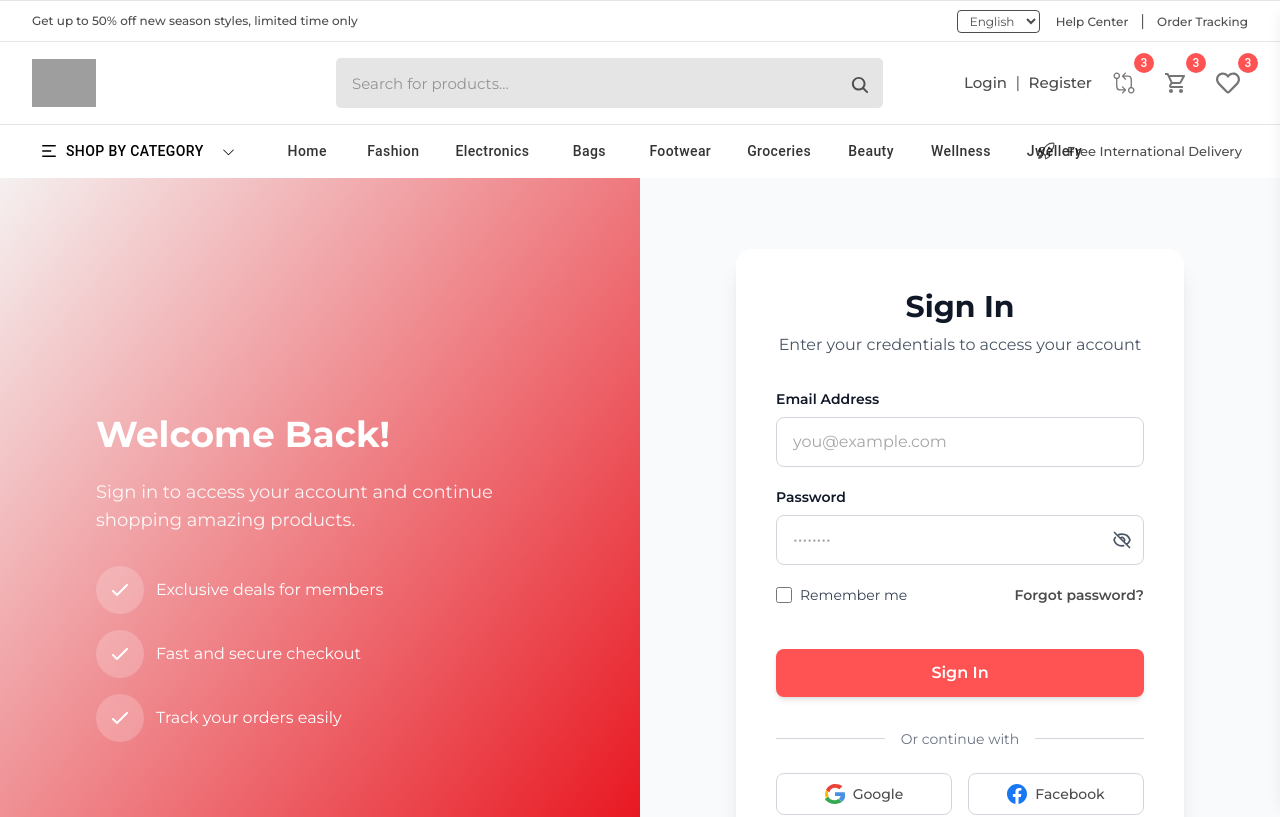
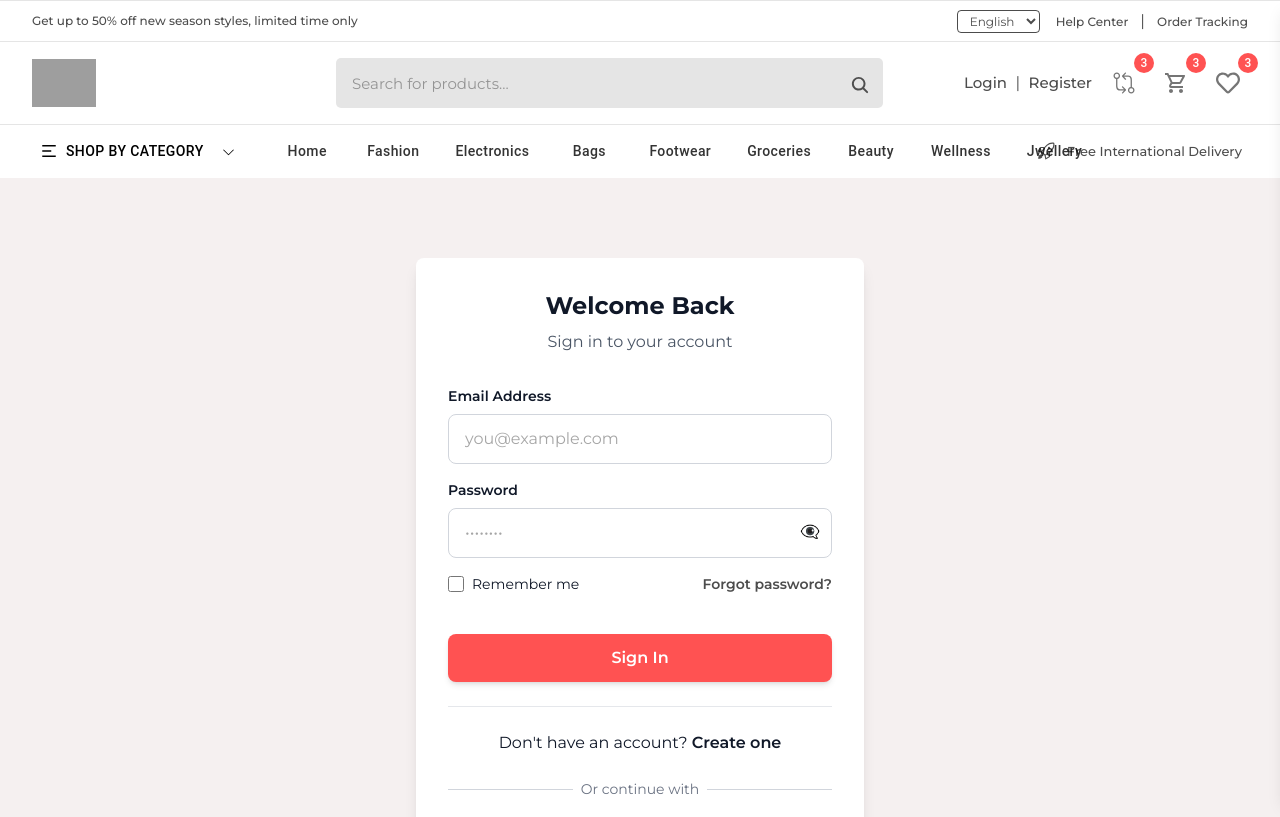
Before and after one commit to siddhesh-kulkarni/mern-ecommerce-app, a React (Vite) app: page /login in a window 1280 px wide. Shown: the top 817 px of the page. Built offline with nearby package versions, Linux system fonts and the light colour scheme; grey boxes are pictures that could not be loaded.

Commit message:
original login page

```diff
--- a/src/Pages/Login/page.jsx
+++ b/src/Pages/Login/page.jsx
@@ -1,6 +1,5 @@
 import React, { useState } from 'react'
 import { useTranslation } from 'react-i18next'
-import { Link } from 'react-router-dom'
 
 const Login = () => {
   const { t } = useTranslation()
@@ -19,43 +18,12 @@ const Login = () => {
   }
 
   return (
-    <div className="min-h-screen flex flex-col lg:flex-row">
-      <div className="hidden lg:flex lg:w-1/2 bg-gradient-to-br from-primary to-red-600 items-center justify-center p-12">
-        <div className="text-white max-w-md">
-          <h1 className="text-4xl font-bold mb-6">Welcome Back!</h1>
-          <p className="text-lg mb-8 opacity-90">Sign in to access your account and continue shopping amazing products.</p>
-          <div className="space-y-4">
-            <div className="flex items-center gap-3">
-              <div className="w-12 h-12 bg-white/20 rounded-full flex items-center justify-center">
-                <svg className="w-6 h-6" fill="none" stroke="currentColor" viewBox="0 0 24 24"><path strokeLinecap="round" strokeLinejoin="round" strokeWidth={2} d="M5 13l4 4L19 7" /></svg>
-              </div>
-              <span>Exclusive deals for members</span>
-            </div>
-            <div className="flex items-center gap-3">
-              <div className="w-12 h-12 bg-white/20 rounded-full flex items-center justify-center">
-                <svg className="w-6 h-6" fill="none" stroke="currentColor" viewBox="0 0 24 24"><path strokeLinecap="round" strokeLinejoin="round" strokeWidth={2} d="M5 13l4 4L19 7" /></svg>
-              </div>
-              <span>Fast and secure checkout</span>
-            </div>
-            <div className="flex items-center gap-3">
-              <div className="w-12 h-12 bg-white/20 rounded-full flex items-center justify-center">
-                <svg className="w-6 h-6" fill="none" stroke="currentColor" viewBox="0 0 24 24"><path strokeLinecap="round" strokeLinejoin="round" strokeWidth={2} d="M5 13l4 4L19 7" /></svg>
-              </div>
-              <span>Track your orders easily</span>
-            </div>
-          </div>
-        </div>
-      </div>
+    <div className="min-h-screen flex items-center justify-center py-12 px-4">
+      <div className="w-full max-w-md bg-white rounded-lg shadow-lg p-8">
+        <h1 className="text-2xl font-bold text-gray-900 mb-2 text-center">Welcome Back</h1>
+        <p className="text-center text-gray-600 mb-8">Sign in to your account</p>
 
-      <div className="flex-1 flex items-center justify-center p-6 lg:p-12 bg-gray-50">
-        <div className="w-full max-w-md">
-          <div className="bg-white rounded-2xl shadow-xl p-8 lg:p-10">
-            <div className="text-center mb-8">
-              <h2 className="text-3xl font-bold text-gray-900 mb-2">Sign In</h2>
-              <p className="text-gray-600">Enter your credentials to access your account</p>
-            </div>
-
-            <form onSubmit={handleSubmit} className="space-y-5">
+        <form onSubmit={handleSubmit} className="space-y-4">
           <div>
             <label className="block text-sm font-semibold text-gray-900 mb-2">Email Address</label>
             <input
@@ -84,23 +52,19 @@ const Login = () => {
               <button
                 type="button"
                 onClick={() => setShowPassword(!showPassword)}
-                    className="absolute right-3 top-1/2 -translate-y-1/2 text-gray-600 hover:text-gray-900"
+                className="absolute right-3 top-3 text-gray-600 hover:text-gray-900"
               >
-                    {showPassword ? (
-                      <svg className="w-5 h-5" fill="none" stroke="currentColor" viewBox="0 0 24 24"><path strokeLinecap="round" strokeLinejoin="round" strokeWidth={2} d="M15 12a3 3 0 11-6 0 3 3 0 016 0z" /><path strokeLinecap="round" strokeLinejoin="round" strokeWidth={2} d="M2.458 12C3.732 7.943 7.523 5 12 5c4.478 0 8.268 2.943 9.542 7-1.274 4.057-5.064 7-9.542 7-4.477 0-8.268-2.943-9.542-7z" /></svg>
-                    ) : (
-                      <svg className="w-5 h-5" fill="none" stroke="currentColor" viewBox="0 0 24 24"><path strokeLinecap="round" strokeLinejoin="round" strokeWidth={2} d="M13.875 18.825A10.05 10.05 0 0112 19c-4.478 0-8.268-2.943-9.543-7a9.97 9.97 0 011.563-3.029m5.858.908a3 3 0 114.243 4.243M9.878 9.878l4.242 4.242M9.88 9.88l-3.29-3.29m7.532 7.532l3.29 3.29M3 3l3.59 3.59m0 0A9.953 9.953 0 0112 5c4.478 0 8.268 2.943 9.543 7a10.025 10.025 0 01-4.132 5.411m0 0L21 21" /></svg>
-                    )}
+                {showPassword ? '👁️' : '👁️‍🗨️'}
               </button>
             </div>
           </div>
 
           <div className="flex items-center justify-between">
-                <label className="flex items-center cursor-pointer">
-                  <input type="checkbox" className="w-4 h-4 text-primary border-gray-300 rounded focus:ring-primary" />
-                  <span className="ml-2 text-sm text-gray-700">Remember me</span>
+            <label className="flex items-center">
+              <input type="checkbox" className="w-4 h-4 text-primary rounded" />
+              <span className="ml-2 text-sm text-gray-900">Remember me</span>
             </label>
-                <Link to="#" className="text-sm text-primary font-semibold hover:underline">Forgot password?</Link>
+            <a href="#" className="text-sm text-primary font-semibold hover:underline">Forgot password?</a>
           </div>
 
           <button
@@ -111,34 +75,32 @@ const Login = () => {
           </button>
         </form>
 
-            <div className="mt-8">
+        <div className="mt-6 pt-6 border-t border-gray-200">
+          <p className="text-center text-gray-900">
+            Don't have an account?{' '}
+            <a href="/register" className="text-primary font-semibold hover:underline">
+              Create one
+            </a>
+          </p>
+        </div>
+
+        <div className="mt-6">
           <div className="relative">
             <div className="absolute inset-0 flex items-center">
               <div className="w-full border-t border-gray-300"></div>
             </div>
             <div className="relative flex justify-center text-sm">
-                  <span className="px-4 bg-white text-gray-500">Or continue with</span>
+              <span className="px-2 bg-white text-gray-500">Or continue with</span>
             </div>
           </div>
 
-              <div className="mt-6 grid grid-cols-2 gap-4">
-                <button className="flex items-center justify-center gap-2 py-2.5 px-4 border border-gray-300 rounded-lg hover:bg-gray-50 transition font-medium text-sm">
-                  <svg className="w-5 h-5" viewBox="0 0 24 24"><path fill="#EA4335" d="M5.27 9.76A7.46 7.46 0 0112 4.5c1.98 0 3.73.73 5.1 1.93l3.8-3.8C18.68.99 15.55 0 12 0 7.27 0 3.2 2.87 1.17 7.07l4.1 3.19z"/><path fill="#34A853" d="M16.04 18.01c-1.35.95-3.08 1.49-5.04 1.49-3.17 0-5.85-1.8-7.2-4.43l-4.1 3.19C2.08 21.87 6.73 24 12 24c3.43 0 6.3-.97 8.4-2.63l-4.36-3.36z"/><path fill="#4A90E2" d="M23.9 12.27c0-.79-.07-1.54-.19-2.27H12v4.5h6.66c-.29 1.48-1.14 2.73-2.38 3.57l4.36 3.36c2.54-2.34 4.26-5.78 4.26-9.16z"/><path fill="#FBBC05" d="M3.83 14.24c-.23-.69-.36-1.43-.36-2.24s.13-1.55.36-2.24L1.17 7.07C.42 8.55 0 10.22 0 12s.42 3.45 1.17 4.93l4.1-3.19-.44-.5z"/></svg>
+          <div className="mt-6 grid grid-cols-2 gap-3">
+            <button className="w-full py-2 px-4 border border-gray-300 rounded-lg hover:bg-gray-50 transition font-medium">
               Google
             </button>
-                <button className="flex items-center justify-center gap-2 py-2.5 px-4 border border-gray-300 rounded-lg hover:bg-gray-50 transition font-medium text-sm">
-                  <svg className="w-5 h-5" fill="#1877F2" viewBox="0 0 24 24"><path d="M24 12.073c0-6.627-5.373-12-12-12s-12 5.373-12 12c0 5.99 4.388 10.954 10.125 11.854v-8.385H7.078v-3.47h3.047V9.43c0-3.007 1.792-4.669 4.533-4.669 1.312 0 2.686.235 2.686.235v2.953H15.83c-1.491 0-1.956.925-1.956 1.874v2.25h3.328l-.532 3.47h-2.796v8.385C19.612 23.027 24 18.062 24 12.073z"/></svg>
+            <button className="w-full py-2 px-4 border border-gray-300 rounded-lg hover:bg-gray-50 transition font-medium">
               Facebook
             </button>
-              </div>
-            </div>
-
-            <p className="mt-8 text-center text-sm text-gray-600">
-              Don't have an account?{' '}
-              <Link to="/register" className="text-primary font-semibold hover:underline">
-                Create one
-              </Link>
-            </p>
           </div>
         </div>
       </div>
```
Lines whose indentation alone changed are shown as unchanged.
